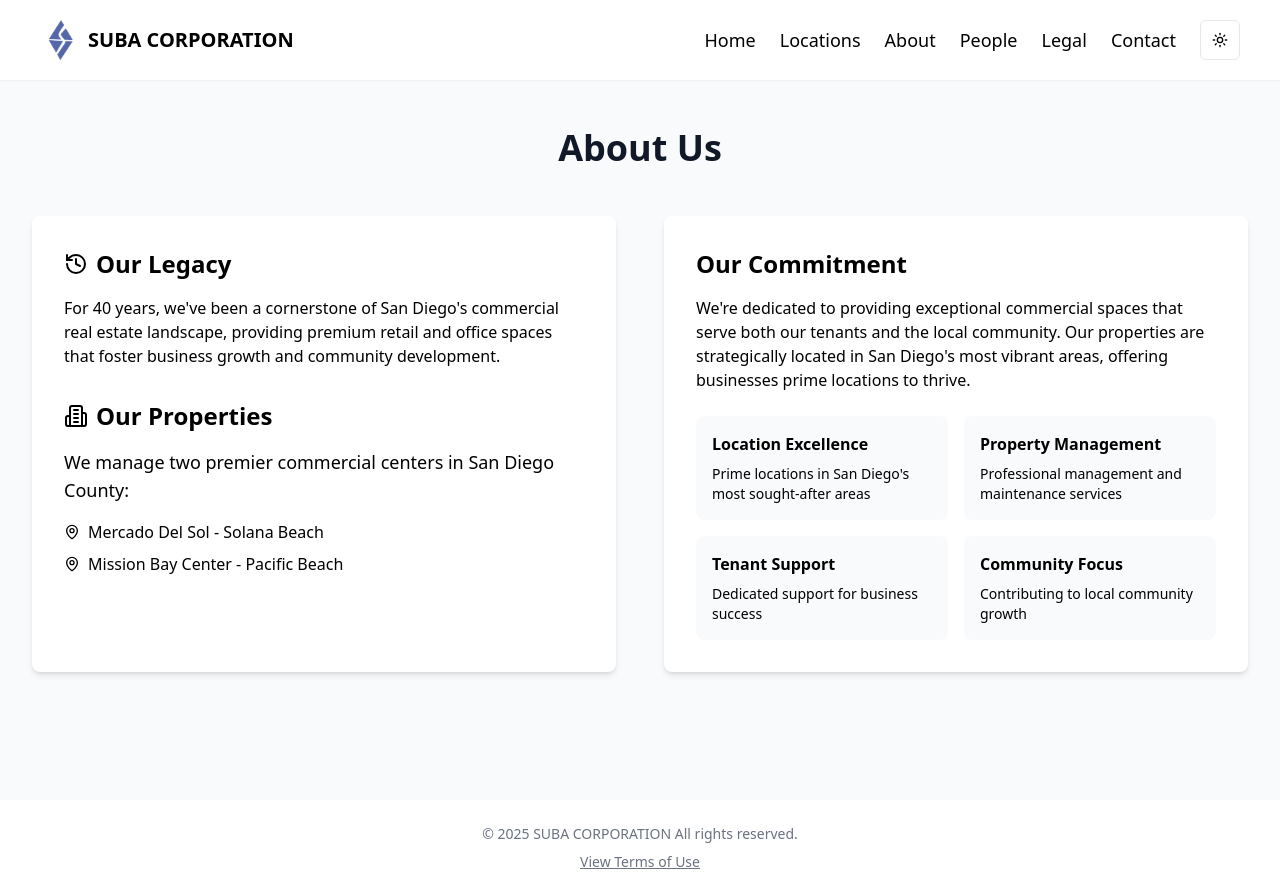
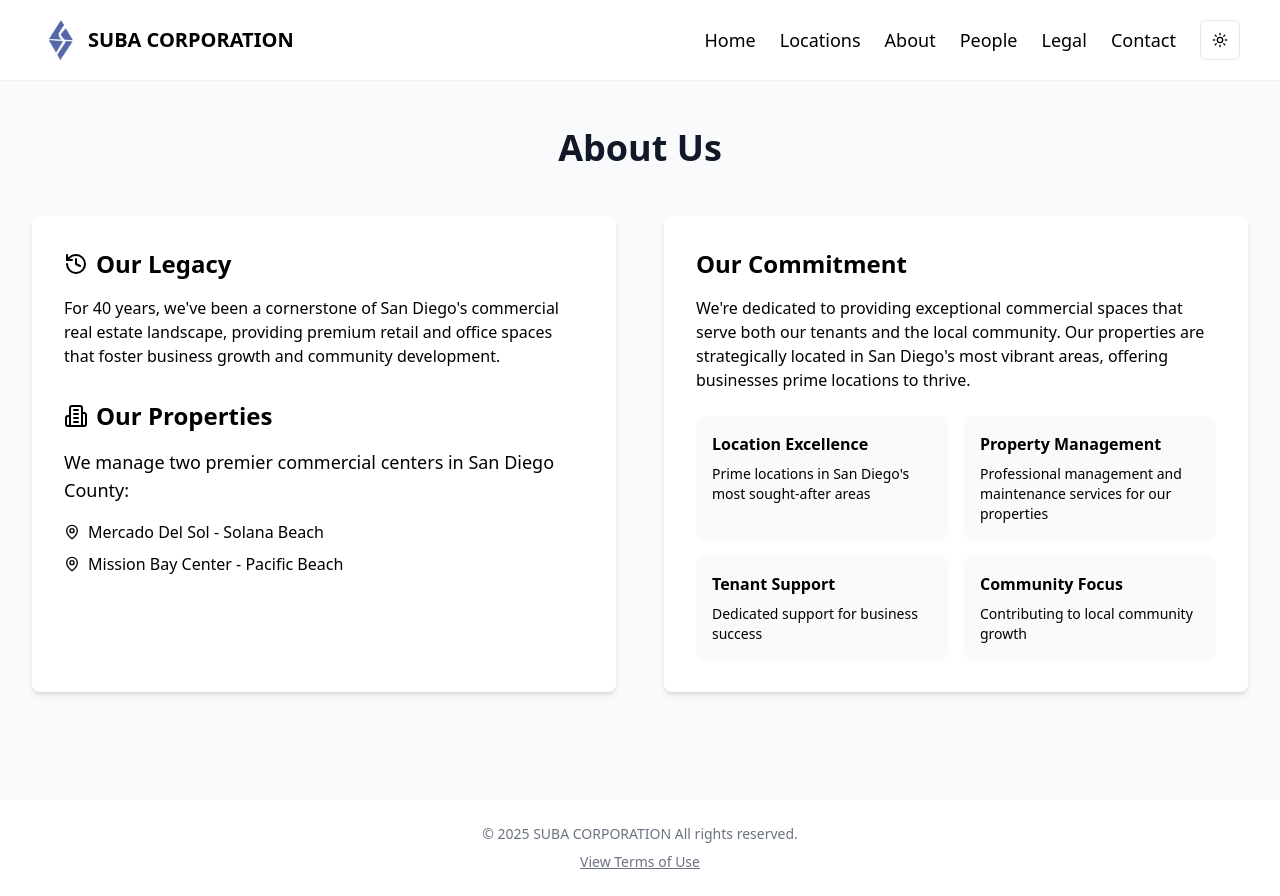
Before and after one commit to WilliamGiammona/subacorp, a Next.js app: page /about in a window 1280 px wide. Built offline with nearby package versions, Linux system fonts and the light colour scheme; no server answers.

Commit message:
updated wording

```diff
--- a/app/about/page.tsx
+++ b/app/about/page.tsx
@@ -71,7 +71,8 @@ export default function About() {
               <div className="bg-gray-50 dark:bg-gray-700 p-4 rounded-lg">
                 <h3 className="font-bold mb-2">Property Management</h3>
                 <p className="text-sm text-muted-foreground">
-                  Professional management and maintenance services
+                  Professional management and maintenance services for our
+                  properties
                 </p>
               </div>
               <div className="bg-gray-50 dark:bg-gray-700 p-4 rounded-lg">
```
